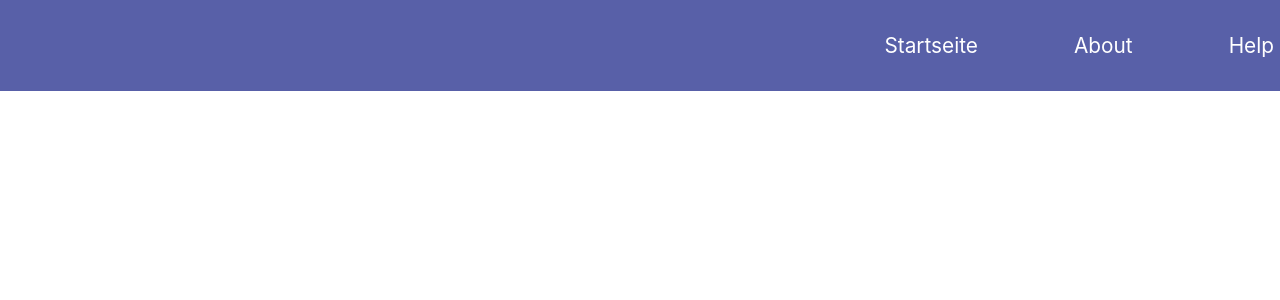
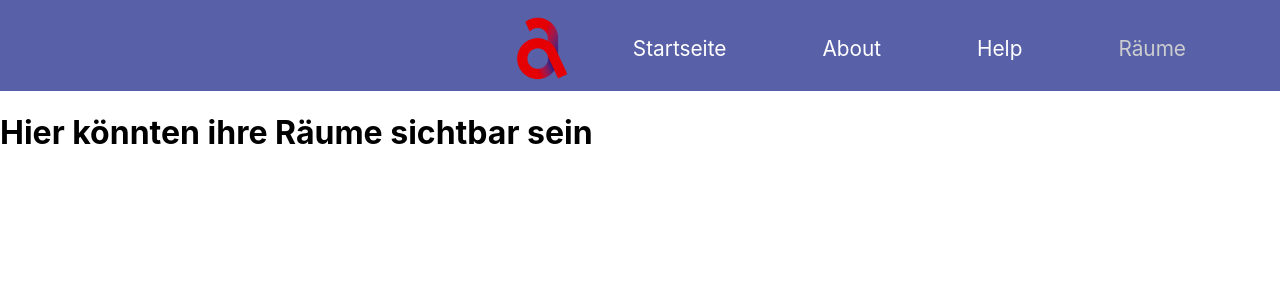
Before and after one commit to sttogrot/w2g2022, a React (Create React App) app in the folder w2g2022/: page /Room in a window 1280 px wide. Shown: the top 300 px of the page. Built offline with nearby package versions, Linux system fonts and the light colour scheme.

Commit message:
clickable logo and navbar elements

```diff
--- a/w2g2022/src/App.js
+++ b/w2g2022/src/App.js
@@ -1,21 +1,24 @@
-import logo from './logo.svg';
+
 import './App.css';
 import './Navbar.css'
 import Navbar from './components/navbar/Navbar';
 import { BrowserRouter as Router, Routes, Route }
   from 'react-router-dom';
-import Home from './pages';
+import Home from './pages/Startseite';
 import About from './pages/about';
 import Help from './pages/Help';
+import Room from './pages/Room';
 
 function App() {
   return (
     <Router>
       <Navbar />
       <Routes>
+        <Route exact path='/' element={<Home />} />
         <Route path='/index' element={<Home />} />
         <Route path='/about' element={<About />} />
         <Route path='/Help' element={<Help />} />
+        <Route path="/Room" element={<Room/>}/>
       </Routes>
     </Router>
   );
--- a/w2g2022/src/components/navbar/Navbar.js
+++ b/w2g2022/src/components/navbar/Navbar.js
@@ -1,12 +1,20 @@
+import hsalogo from "./hsalogo.png";
 import React from "react";
-import { Nav, NavLink, NavMenu }
+import { Nav, NavLink, NavMenu1, NavMenu2 }
   from "./NavbarElements";
+
+
 
 const Navbar = () => {
   return (
     <>
       <Nav>
-        <NavMenu className="nav-menue">
+        <NavMenu1>
+          <NavLink to="/index" >
+          <img src={hsalogo} alt="hsalogo" height={64} />
+        </NavLink>
+        </NavMenu1>
+        <NavMenu2 className="nav-menue">
           <NavLink to="/index" activeStyle>
             Startseite
           </NavLink>
@@ -16,7 +24,10 @@ const Navbar = () => {
           <NavLink to="/help" activeStyle>
             Help
           </NavLink>
-        </NavMenu>
+          <NavLink to="/Room" activeStyle>
+            Räume
+          </NavLink>
+        </NavMenu2>
       </Nav>
     </>
   );
--- a/w2g2022/src/components/navbar/NavbarElements.js
+++ b/w2g2022/src/components/navbar/NavbarElements.js
@@ -38,16 +38,20 @@ export const Bars = styled(FaBars)`
   }
 `;
 
-export const NavMenu = styled.div`
-  display: flex;
-  align-items: center;
-  margin-right: -24px;
-  /* Second Nav */
-  /* margin-right: 24px; */
-  /* Third Nav */
-  /* width: 100vw;
-white-space: nowrap; */
-  @media screen and (max-width: 768px) {
-    display: none;
-  }
+export const NavMenu1 = styled.div`
+
+height: 85px;
+display: flex;
+justify-content:flex-start;
+align-items: center;
+padding: 0.2rem calc((100vw - 1000px) / 20);
+z-index: 12;
 `;
+export const NavMenu2 = styled.div`
+height: 85px;
+display: flex;
+justify-content:flex-end;
+align-items: center;
+padding: 0.2rem calc((100vw - 1000px) / 20);
+z-index: 12;
+`;
--- a/w2g2022/src/pages/Room.js
+++ b/w2g2022/src/pages/Room.js
@@ -2,6 +2,9 @@ import React from 'react'
 
 export const Room = () => {
   return (
-    <div>Room</div>
+    <div>
+      <h1>Hier könnten ihre Räume sichtbar sein</h1>
+    </div>
   )
 }
+export default Room;
```
Also changed, not shown: w2g2022/src/pages/Help.js (+6 -8 lines), w2g2022/src/pages/Startseite.js (renamed from w2g2022/src/pages/index.js, +5 -5 lines), w2g2022/src/components/navbar/hsalogo.png (added).
